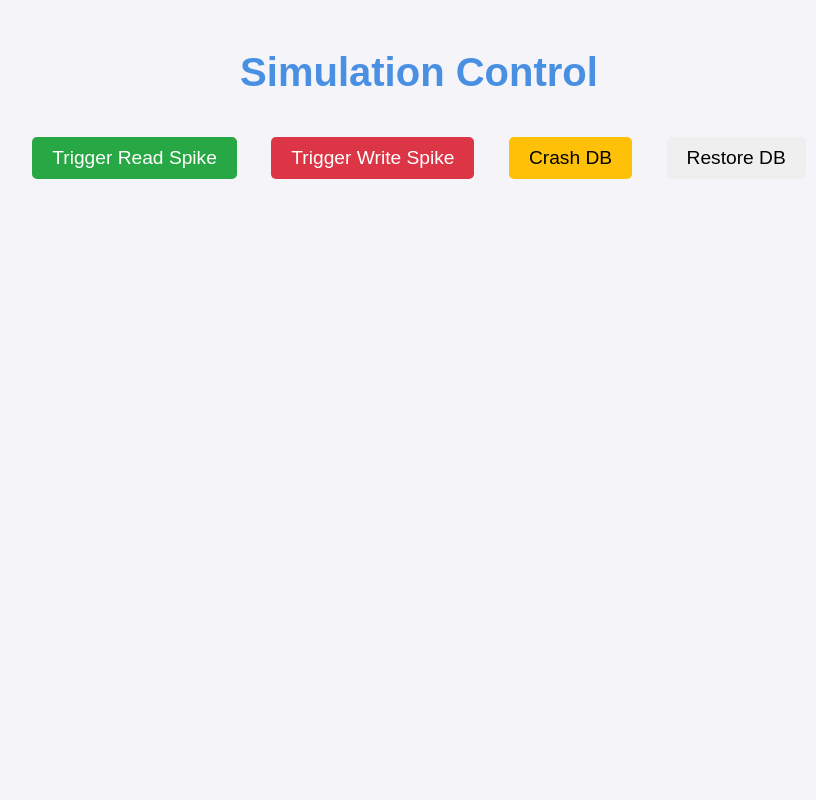
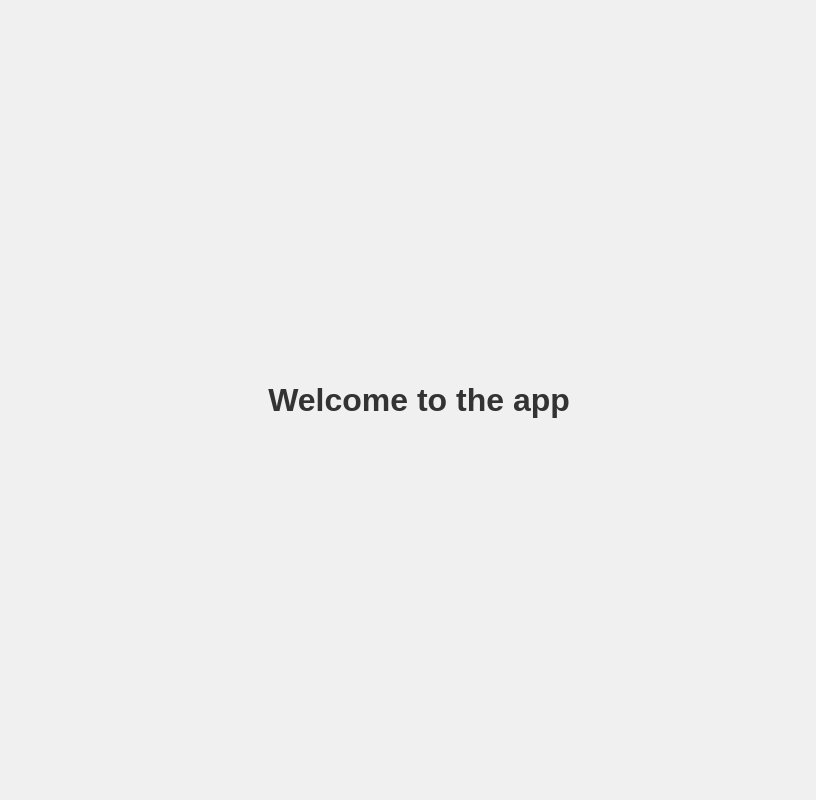
Before and after one commit to andrea-t94/traces-anomaly-detector, a Flask app: page / in a window 1280 px wide. Shown: the whole page, without its empty margins (221-1037 px from the left). Run offline with Flask 3, Linux system fonts and the light colour scheme.

Commit message:
create simpler app

```diff
--- a/app/app.py
+++ b/app/app.py
@@ -1,41 +1,48 @@
-from flask import Flask, render_template, request, jsonify
-from prometheus_client import Counter, generate_latest
-from simulation import SimulationManager
+from flask import Flask, jsonify, render_template, request
 from prometheus_flask_exporter import PrometheusMetrics
-import threading
-
+from database import insert_data, read_data
 
 app = Flask(__name__)
-simulation_manager = SimulationManager()
-# Enable Prometheus metrics
+
+# Prometheus metrics exporter setup
 metrics = PrometheusMetrics(app)
 
 @app.route('/')
-def index():
+def welcome():
     return render_template('index.html')
 
-@app.route('/trigger_read_spike', methods=['POST'])
-def trigger_read_spike():
-    duration = int(request.json.get('duration', 10))
-    simulation_manager.trigger_read_spike(duration)
-    return jsonify({"message": "Read spike triggered", "duration": duration})
+# Define a route to fetch data from the MariaDB database
+@app.route('/data', methods=['GET'])
+def get_data():
+    # Check if the 'overload' or 'db_issue' query parameters are set
+    overload = request.args.get('overload', 'false').lower() == 'true'
+    db_issue = request.args.get('db_issue', 'false').lower() == 'true'
 
-@app.route('/trigger_write_spike', methods=['POST'])
-def trigger_write_spike():
-    duration = int(request.json.get('duration', 10))
-    simulation_manager.trigger_write_spike(duration)
-    return jsonify({"message": "Write spike triggered", "duration": duration})
+    # Handle overload scenario (50% chance to return 503 Service Unavailable)
+    if overload:
+        if random.random() < 0.5:  # 50% chance of failure
+            return jsonify({"error": "Service Unavailable due to overload"}), 503
 
-@app.route('/crash_db', methods=['POST'])
-def crash_db():
-    simulation_manager.crash_db()
-    return jsonify({"message": "Database crashed"})
+    # Handle database issue scenario (always return 500 Internal Server Error)
+    if db_issue:
+        return jsonify({"error": "Database connection issue"}), 500
 
-@app.route('/restore_db', methods=['POST'])
-def restore_db():
-    simulation_manager.restore_db()
-    return jsonify({"message": "Database restored"})
+    # Normal flow - connecting to the database
+    try:
+        result = read_data()
+        # Convert rows to a dictionary list for JSON response
+        data = [{"value": row[0]} for row in rows]
+        return jsonify(data)
 
+    except Exception as e:
+        return jsonify({"error": str(e)}), 500
+
+# Define a route to check if the application is running
+@app.route('/health', methods=['GET'])
+def health_check():
+    return "Healthy", 200
+
+# Run the application on port 5000
 if __name__ == '__main__':
-    threading.Thread(target=simulation_manager.run_simulations).start()
+    insert_data()
     app.run(host='0.0.0.0', port=5000)
--- a/app/database.py
+++ b/app/database.py
@@ -1,5 +1,4 @@
 import mariadb
-import random
 
 conn_params = {
     "user": "root",
@@ -18,25 +17,21 @@ def get_connection():
         return None
 
 def insert_data():
+    """Insert initial data into the database during boot."""
     conn = get_connection()
-    if conn:
-        try:
-            cursor = conn.cursor()
-            cursor.execute("INSERT INTO performance_table (data) VALUES (?)", (random.randint(1, 1000),))
-            conn.commit()
-        except mariadb.Error as e:
-            print(f"Error writing to database: {e}")
-        finally:
-            conn.close()
+    cursor = conn.cursor()
+    for i in range(1, 101):  # Insert 100 rows
+        cursor.execute("INSERT INTO performance_table (data) VALUES (%s)", (f"Sample Data {i}",))
+    conn.commit()
+    cursor.close()
+    conn.close()
 
 def read_data():
+    """Fetch a random record from the database."""
     conn = get_connection()
-    if conn:
-        try:
-            cursor = conn.cursor()
-            cursor.execute("SELECT data FROM performance_table ORDER BY RAND() LIMIT 1")
-            cursor.fetchall()
-        except mariadb.Error as e:
-            print(f"Error reading from database: {e}")
-        finally:
-            conn.close()
+    cursor = conn.cursor()
+    cursor.execute("SELECT data FROM performance_table")
+    result = cursor.fetchall()
+    cursor.close()
+    conn.close()
+    return result
--- a/app/templates/index.html
+++ b/app/templates/index.html
@@ -2,36 +2,24 @@
 <html lang="en">
 <head>
     <meta charset="UTF-8">
-    <title>Simulation Control</title>
-    <link rel="stylesheet" href="/static/styles.css">
+    <meta name="viewport" content="width=device-width, initial-scale=1.0">
+    <title>Welcome</title>
+    <style>
+        body {
+            font-family: Arial, sans-serif;
+            display: flex;
+            justify-content: center;
+            align-items: center;
+            height: 100vh;
+            margin: 0;
+            background-color: #f0f0f0;
+        }
+        h1 {
+            color: #333;
+        }
+    </style>
 </head>
 <body>
-    <h1>Simulation Control</h1>
-    <button onclick="triggerReadSpike()">Trigger Read Spike</button>
-    <button onclick="triggerWriteSpike()">Trigger Write Spike</button>
-    <button onclick="crashDB()">Crash DB</button>
-    <button onclick="restoreDB()">Restore DB</button>
-
-    <script>
-        async function triggerReadSpike() {
-            await fetch('/trigger_read_spike', { method: 'POST', body: JSON.stringify({ duration: 10 }), headers: { 'Content-Type': 'application/json' } });
-            alert('Read Spike Triggered');
-        }
-
-        async function triggerWriteSpike() {
-            await fetch('/trigger_write_spike', { method: 'POST', body: JSON.stringify({ duration: 10 }), headers: { 'Content-Type': 'application/json' } });
-            alert('Write Spike Triggered');
-        }
-
-        async function crashDB() {
-            await fetch('/crash_db', { method: 'POST' });
-            alert('Database Crashed');
-        }
-
-        async function restoreDB() {
-            await fetch('/restore_db', { method: 'POST' });
-            alert('Database Restored');
-        }
-    </script>
+    <h1>Welcome to the app</h1>
 </body>
 </html>
--- a/prometheus/prometheus.yml
+++ b/prometheus/prometheus.yml
@@ -7,6 +7,6 @@ scrape_configs:
     static_configs:
       - targets: ["app:5000"]
 
-  - job_name: 'mariadb'
+  - job_name: 'mariadb_exporter'
     static_configs:
       - targets: ['mariadb_exporter:9104']
--- a/requirements.txt
+++ b/requirements.txt
@@ -1,4 +1,5 @@
 Flask==2.3.2
 mariadb==1.1.4
+mysql-connector-python
 prometheus_client==0.16.0
 prometheus-flask-exporter
```
Also changed, not shown: app/appOld.py (deleted, +0 -46 lines), app/simulation.py (deleted, +0 -60 lines), docker-compose.yml (line endings or trailing spaces).
